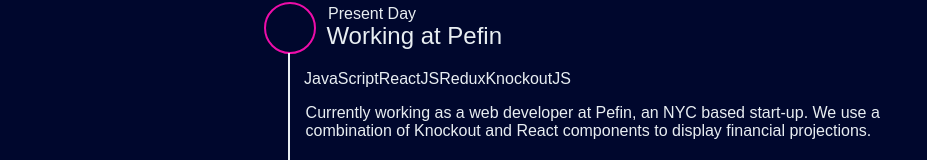
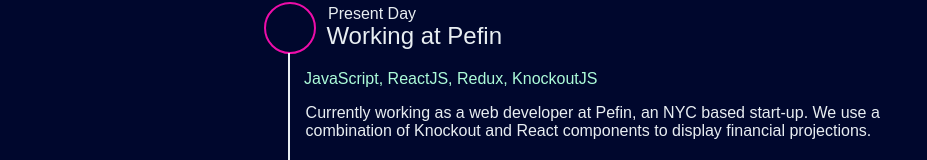
Before and after one commit to dbnapp/dbnapp.github.io, a React app: page /history in a window 1280 px wide. Shown: the part 326-486 px from the top of the page, without its empty margins (0-927 px from the left). Built offline with nearby package versions, Linux system fonts and the light colour scheme.

Commit message:
fix spacing and line growth

```diff
--- a/src/components/Timeline.jsx
+++ b/src/components/Timeline.jsx
@@ -1,6 +1,6 @@
 import React, { useReducer, useCallback, useMemo } from 'react';
 import PropTypes from 'prop-types';
-import styled from 'styled-components';
+import styled, { keyframes } from 'styled-components';
 import { CSSTransition } from 'react-transition-group';
 
 const TimelineFilter = styled.label`
@@ -103,12 +103,20 @@
   position: absolute;
   top: 3.7em;
   left: 2em;
-  height: 230%;
+  height: calc(100% + 6.7em);
   border: 1px solid;
 `;
 
 const EventDetails = styled.div`
   display: none;
+  opacity: 0;
+  transition: all 0.5s;
+`;
+
+const breathingHighlight = keyframes`
+  to{
+    border-color: white;
+  }
 `;
 
 const EventNode = styled.section`
@@ -119,10 +127,18 @@
   &.selected {
     ${EventNodeIcon} {
       border-color: ${({ theme }) => theme.accentPrimary};
+      animation: ${breathingHighlight} 0.5s ease-in-out infinite alternate;
     }
+  }
 
-    ${EventDetails} {
+  ${EventDetails} {
+    &.enter {
       display: block;
+      opacity: 0;
+    }
+    &.enter-done {
+      display: block;
+      opacity: 1;
     }
   }
 `;
@@ -142,6 +158,7 @@
 
 const Keywords = styled.ul`
   position: relative;
+  color: ${({ theme }) => theme.accentTertiary};
 `;
 
 const Keyword = styled.li``;
@@ -186,9 +203,9 @@
       <EventNodeLine />
       <Date onClick={selectEvent}>{event.date}</Date>
       <Title onClick={selectEvent}>{event.title}</Title>
-      <CSSTransition in={isSelected} timeout={{ enter: 1000, exit: 500 }}>
+      <CSSTransition appear in={isSelected} timeout={{ enter: 500, exit: 500 }}>
         <EventDetails>
-          {keywords && <Keywords>{event.keywords}</Keywords>}
+          {keywords && <Keywords>{event.keywords.join(', ')}</Keywords>}
           {descriptions}
         </EventDetails>
       </CSSTransition>
```
